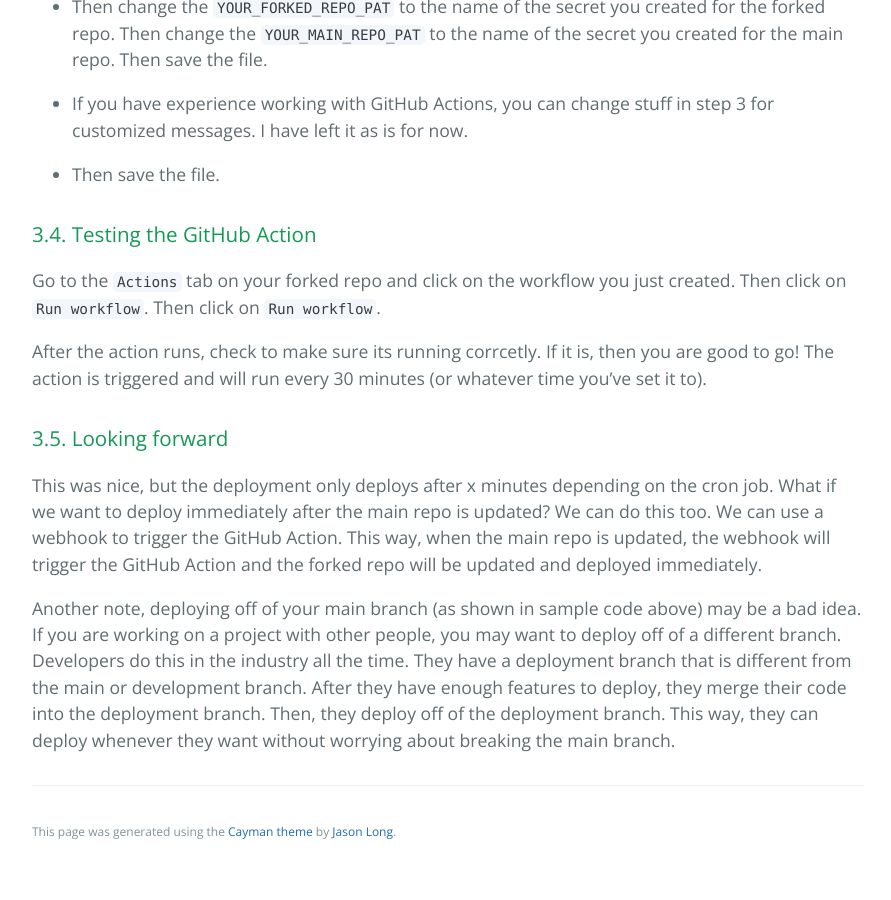
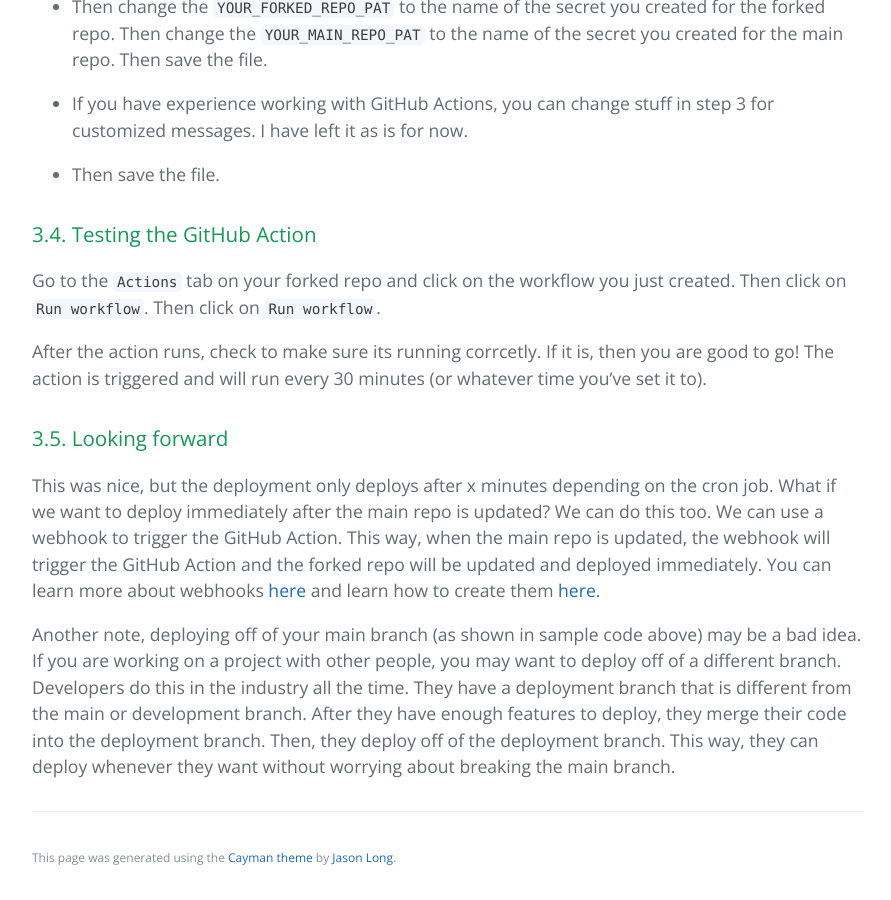
Before and after one commit to learning-software-engineering/learning-software-engineering.github.io, a Jekyll site: the page built from Topics/Development_Process/Frontend_Automated_Deployment_Vercel.md, in a window 1280 px wide and 900 px high, scrolled down 4219 px. Shown: the whole window, without its empty margins (192-1083 px from the left). Built offline with Jekyll 4.4.1, drawn with Linux system fonts in a browser that asks for light colours; our own code applies the rules of GitHub Pages for plain Markdown files; before the commit the page ends 5093 px from its top, so only the background shows below that; some of the changed lines change nothing that is shown.

Commit message:
added links about webhooks

```diff
--- a/Topics/Development_Process/Frontend_Automated_Deployment_Vercel.md
+++ b/Topics/Development_Process/Frontend_Automated_Deployment_Vercel.md
@@ -1,9 +1,9 @@
 # Using Vercel to host your Frontend (Automated)
 
 ## Table of Contents
-### 1. Introduction
-### 2. The Issues
-### 3. Step by step solution to issues
+### [1. Introduction](#1-introduction)
+### [2. The Issues](#2-the-issues)
+### [3. Step by step solution to issues](#3-step-by-step-solution-to-issues)
 
 ## 1. Introduction
 
@@ -125,6 +125,6 @@ Go to the `Actions` tab on your forked repo and click on the workflow you just c
 After the action runs, check to make sure its running corrcetly. If it is, then you are good to go! The action is triggered and will run every 30 minutes (or whatever time you've set it to).
 
 ### 3.5. Looking forward
-This was nice, but the deployment only deploys after x minutes depending on the cron job. What if we want to deploy immediately after the main repo is updated? We can do this too. We can use a webhook to trigger the GitHub Action. This way, when the main repo is updated, the webhook will trigger the GitHub Action and the forked repo will be updated and deployed immediately.
+This was nice, but the deployment only deploys after x minutes depending on the cron job. What if we want to deploy immediately after the main repo is updated? We can do this too. We can use a webhook to trigger the GitHub Action. This way, when the main repo is updated, the webhook will trigger the GitHub Action and the forked repo will be updated and deployed immediately. You can learn more about webhooks [here](https://docs.github.com/en/get-started/exploring-integrations/about-webhooks) and learn how to create them [here](https://docs.github.com/en/webhooks-and-events/webhooks/webhook-events-and-payloads).
 
 Another note, deploying off of your main branch (as shown in sample code above) may be a bad idea. If you are working on a project with other people, you may want to deploy off of a different branch. Developers do this in the industry all the time. They have a deployment branch that is different from the main or development branch. After they have enough features to deploy, they merge their code into the deployment branch. Then, they deploy off of the deployment branch. This way, they can deploy whenever they want without worrying about breaking the main branch.
```
